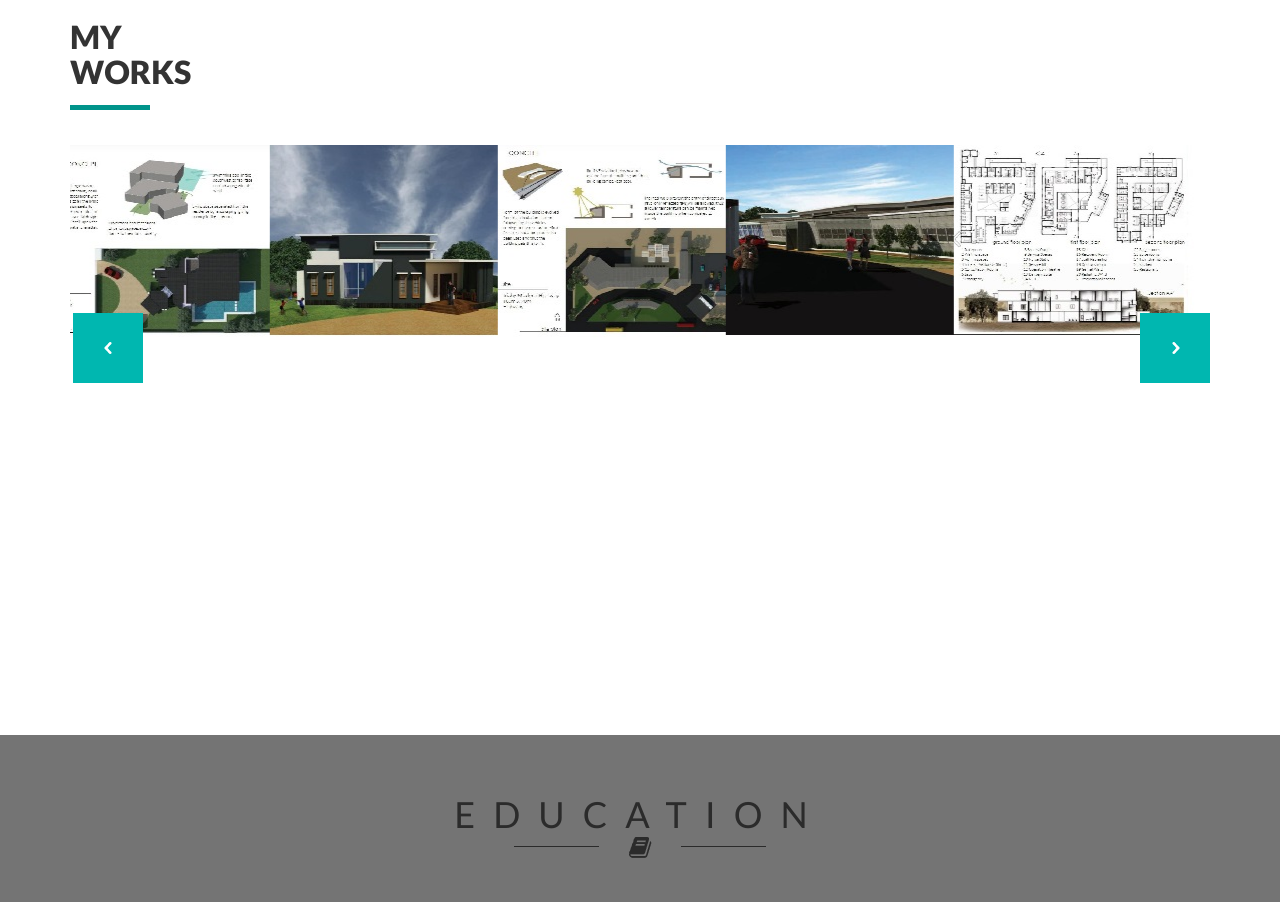
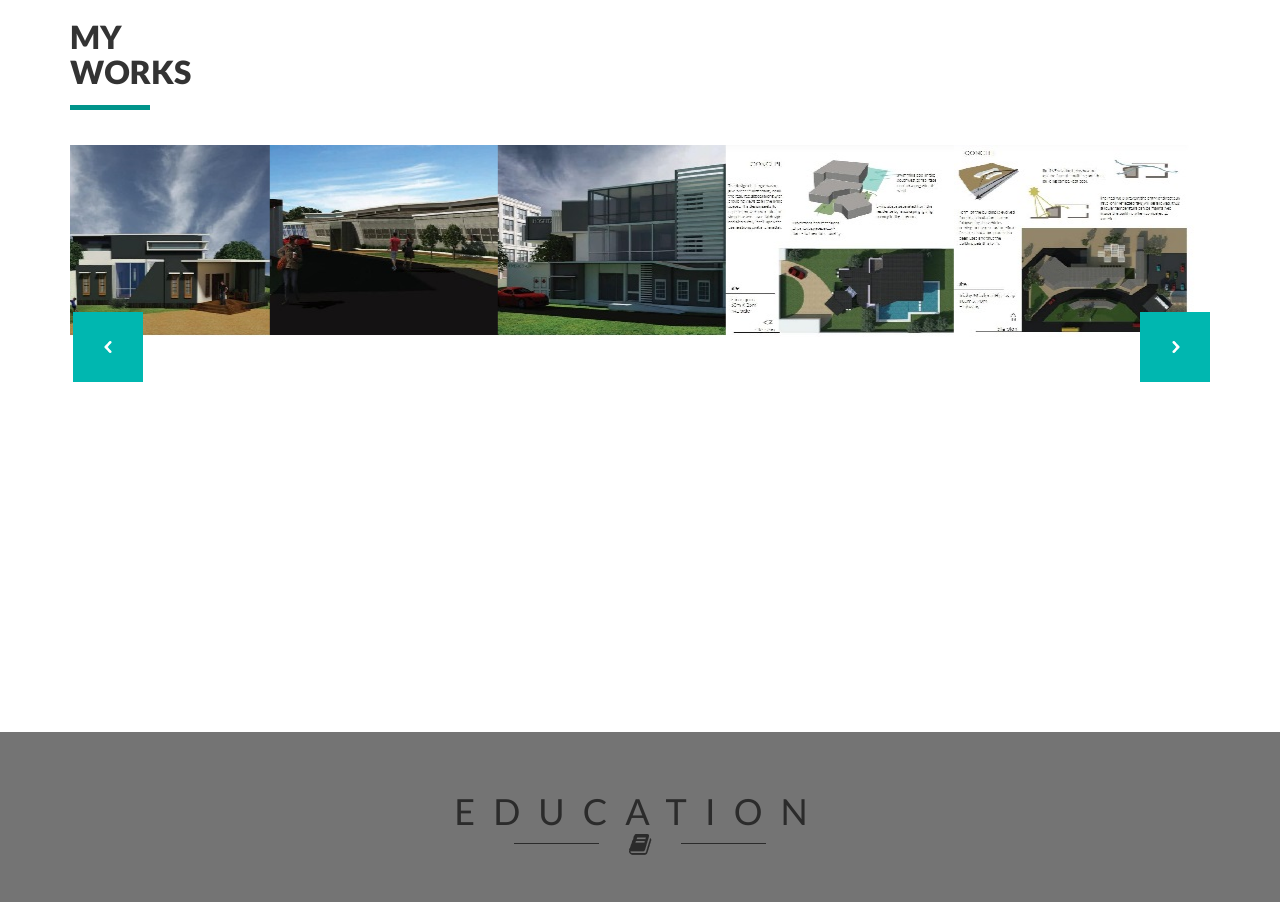
Before and after one commit to anshifbinsalam/mohammedashfin, a plain HTML site: page index.html in a window 1280 px wide. Shown: the part 1930-2832 px from the top of the page. Drawn offline with Linux system fonts and the light colour scheme.

Commit message:
Update index.html

```diff
--- a/index.html
+++ b/index.html
@@ -192,35 +192,35 @@ License URL: http://creativecommons.org/licenses/by/3.0/
 							 <div class="container">
 						       <div id="owl-demo" class="owl-carousel">
 					                <div class="item">
-					                	<img class="lazyOwl" data-src="images/work1.jpg" alt="screen-name">
+					                	<img class="lazyOwl" data-src="images/work2.JPG" alt="screen-name">
 					                	<label></label>
 					                </div>
 					                <div class="item">
-					                	<img class="lazyOwl" data-src="images/work2.jpg" alt="screen-name">
+					                	<img class="lazyOwl" data-src="images/work4.JPG" alt="screen-name">
 					                	<label></label>
 					                </div>
 					                <div class="item">
-					                	<img class="lazyOwl" data-src="images/work3.jpg" alt="screen-name">
+					                	<img class="lazyOwl" data-src="images/work6.JPG" alt="screen-name">
 					                	<label></label>
 					                </div>
 					                <div class="item">
-					                	<img class="lazyOwl" data-src="images/work4.jpg" alt="screen-name">
+					                	<img class="lazyOwl" data-src="images/work1.JPG" alt="screen-name">
 					                	<label></label>
 					                </div>
 					                <div class="item">
-					                	<img class="lazyOwl" data-src="images/work5.jpg" alt="screen-name">
+					                	<img class="lazyOwl" data-src="images/work3.JPG" alt="screen-name">
 					                	<label></label>
 					                </div>
 					                <div class="item">
-					                	<img class="lazyOwl" data-src="images/work6.jpg" alt="screen-name">
+					                	<img class="lazyOwl" data-src="images/work5.JPG" alt="screen-name">
 					                	<label> </label>
 					                </div>
 					                <div class="item">
-					                	<img class="lazyOwl" data-src="images/work1.jpg" alt="screen-name">
+					                	<img class="lazyOwl" data-src="images/work2.JPG" alt="screen-name">
 					                	<label></label>
 					                </div>
 					                <div class="item">
-					                	<img class="lazyOwl" data-src="images/work2.jpg" alt="screen-name">
+					                	<img class="lazyOwl" data-src="images/work4.JPG" alt="screen-name">
 					                	<label></label>
 									</div>
 				              </div>
```
